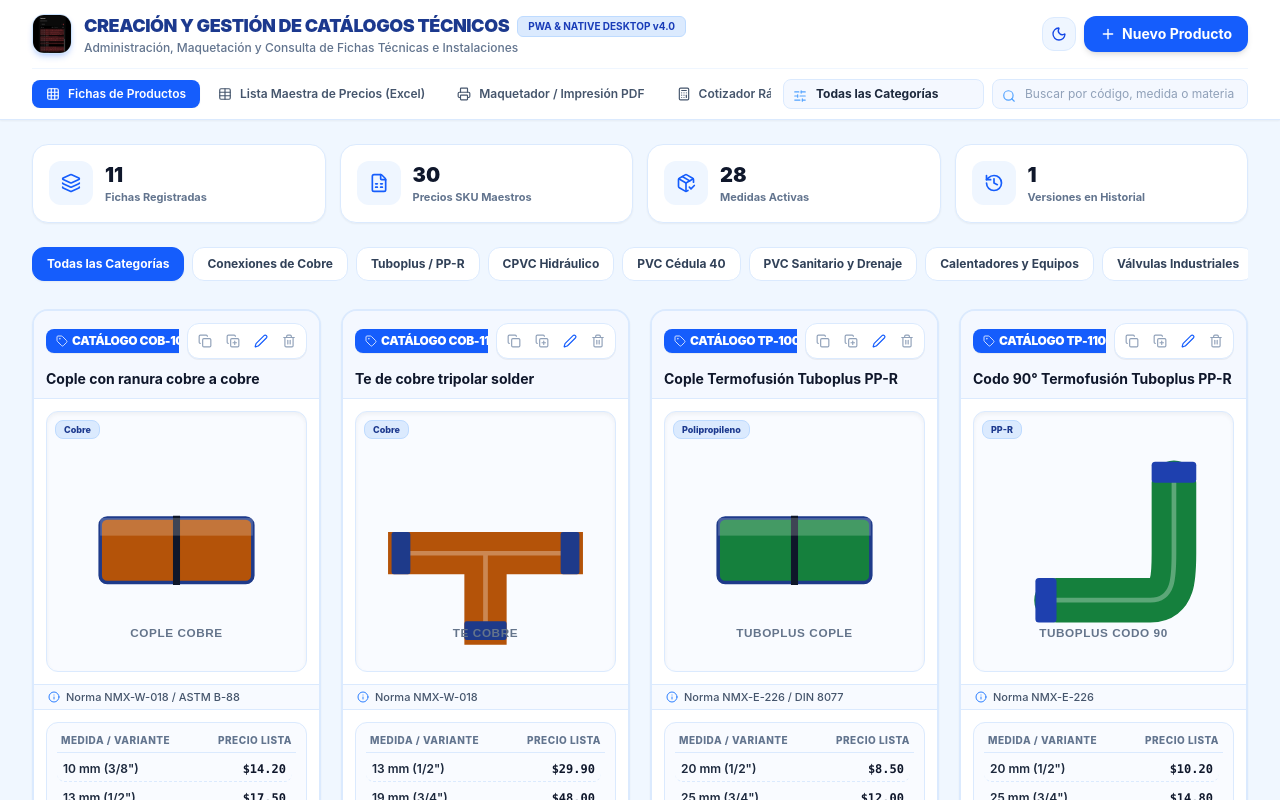
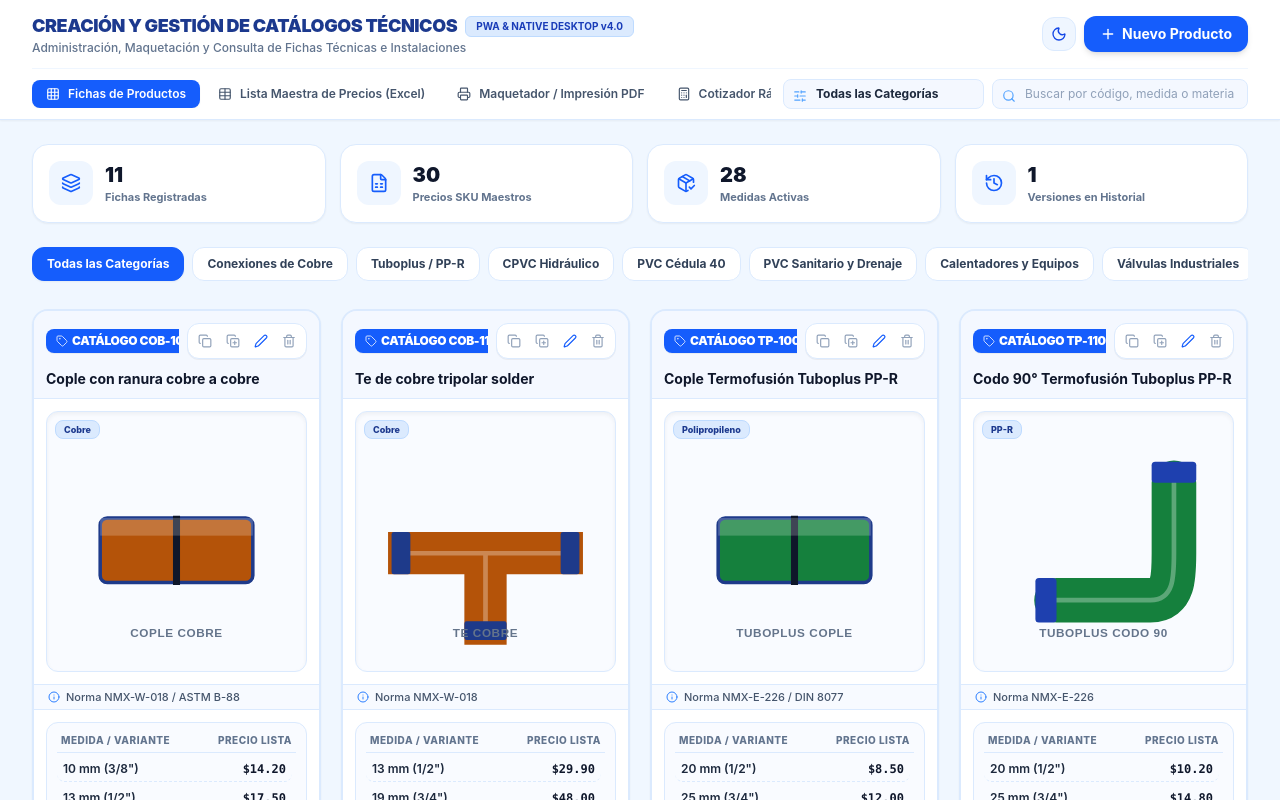
Before and after one commit to daro-dddd/Catalogo, a React (Vite) app: page / in a window 1280 px wide. Shown: the top 800 px of the page. Built offline with nearby package versions, Linux system fonts and the light colour scheme.

Commit message:
Remove icon box from top header branding area

```diff
--- a/src/components/Header.jsx
+++ b/src/components/Header.jsx
@@ -35,13 +35,7 @@
         {/* Top Branding & Main Controls Bar */}
         <div className="flex flex-col md:flex-row md:items-center justify-between py-3 gap-4 border-b border-blue-50 dark:border-slate-800/80">
 
-          {/* Notebook Logo & Title */}
-          <div className="flex items-center space-x-3">
-            <img
-              src="/pwa-192x192.png"
-              alt="Catálogo Técnico"
-              className="w-10 h-10 rounded-xl shadow-md shadow-blue-600/20 object-cover border border-blue-400/30"
-            />
+          {/* Title & Branding */}
           <div>
             <div className="flex items-center space-x-2">
               <span className="font-black text-lg tracking-tight text-blue-900 dark:text-blue-400">
@@ -54,7 +48,6 @@
             <p className="text-xs font-medium text-slate-500 dark:text-slate-400">
               Administración, Maquetación y Consulta de Fichas Técnicas e Instalaciones
             </p>
-            </div>
           </div>
 
           {/* Top Actions: Theme Toggle & Add Product */}
```
Lines whose indentation alone changed are shown as unchanged.
